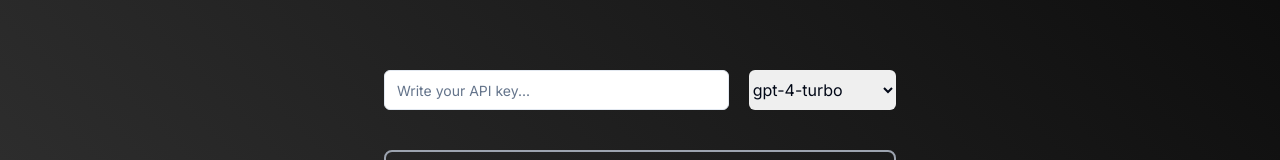
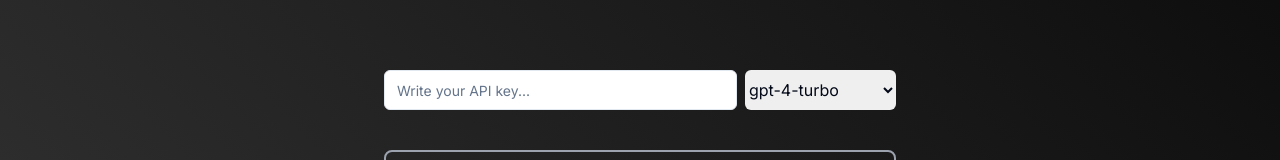
Before and after one commit to FerLRT/QuizCraft, a Next.js app: page / in a window 1280 px wide. Shown: the part 130-290 px from the top of the page. Built offline with nearby package versions, Linux system fonts and the light colour scheme.

Commit message:
Updated styles for results

```diff
--- a/src/app/page.tsx
+++ b/src/app/page.tsx
@@ -58,7 +58,7 @@ export default function Home() {
           className="flex flex-col gap-10 items-center w-full max-w-lg"
           onSubmit={handleOnSubmit}
         >
-          <section className="flex gap-5 w-full">
+          <section className="flex gap-2 w-full">
             <Input
               required
               type="password"
--- a/src/components/result.tsx
+++ b/src/components/result.tsx
@@ -36,7 +36,7 @@ export default function Result({
   };
 
   return (
-    <div className="flex flex-col gap-24 mt-20 h-[100vh] justify-center text-white">
+    <div className="flex flex-col gap-24 mt-20 pb-10 h-[100vh] justify-center text-white">
       <h2 id="mark" className="text-5xl border-b-2 p-5">
         Results
       </h2>
@@ -46,7 +46,7 @@ export default function Result({
         <p>Incorrects: {Object.keys(EXAMPLE).length - mark}</p>
         <p>Time: {time}</p>
       </section>
-      <section className="flex gap-10">
+      <section className="flex flex-col md:flex-row gap-10 text-center">
         <MyButton handleOnClick={handleOnClickReview}>Review Answers</MyButton>
         <p className="text-2xl">or</p>
         <MyButton handleOnClick={handleOnClickTryAgain}>Try Again</MyButton>
```
